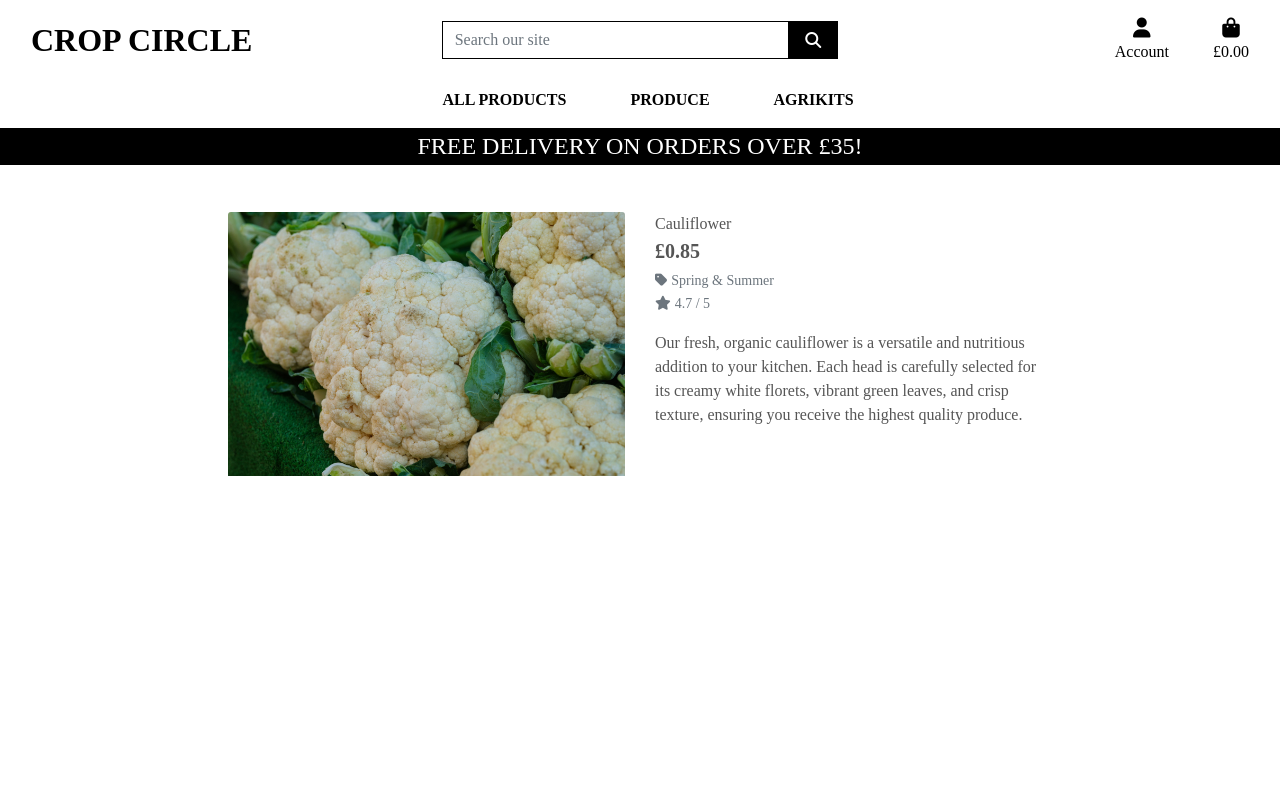
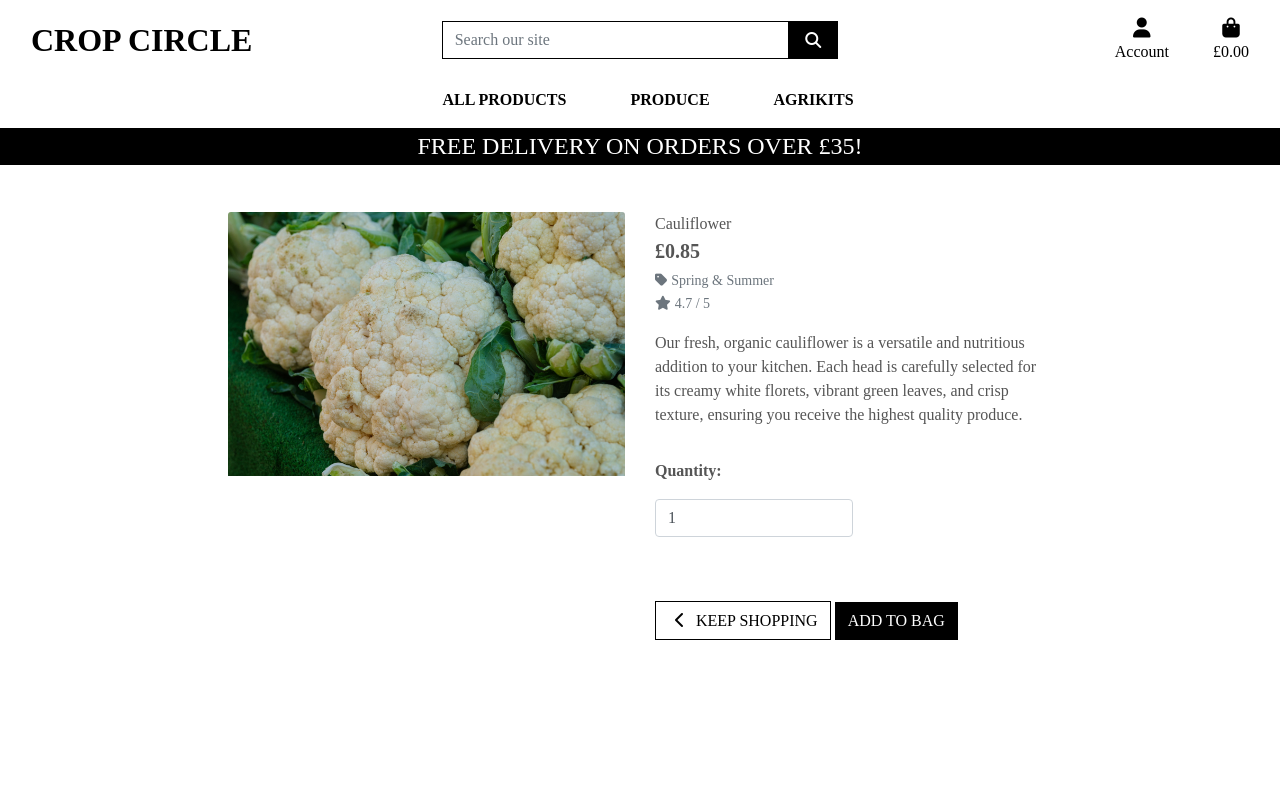
Before and after one commit to Al3x-G/Crop_Circle, a Django app: page /products/1 in a window 1280 px wide. Run offline with Django 3.2, Linux system fonts and the light colour scheme; data comes from the database, SQL or seed files in the repository; some libraries are stand-ins or nearby versions; some web fonts are replaced.

Commit message:
Add comments to code for more clarity, implement add to bag functionality, modify templates to include form for adding products

```diff
--- a/bag/urls.py
+++ b/bag/urls.py
@@ -1,6 +1,12 @@
 from django.urls import path
 from . import views
 
+# URLs configuration file,
+# maps specific URL patterns to corresponding views in the app.
+# This enables the application to respond appropriately,
+# when a user accesses certain paths
+
 urlpatterns = [
-    path('', views.view_bag, name='view_bag')
+    path('', views.view_bag, name='view_bag'),
+    path('add/<item_id>/', views.add_to_bag, name='add_to_bag'),
 ]
--- a/home/urls.py
+++ b/home/urls.py
@@ -1,5 +1,10 @@
 from django.urls import path
 from . import views
+
+# URLs configuration file,
+# maps specific URL patterns to corresponding views in the app.
+# This enables the application to respond appropriately,
+# when a user accesses certain paths
 
 urlpatterns = [
     path('', views.index, name='home')
--- a/products/templates/products/product_detail.html
+++ b/products/templates/products/product_detail.html
@@ -47,6 +47,42 @@
                         <small class="text-muted">No Rating</small>
                     {% endif %}
                     <p class="mt-3">{{ product.description }}</p>
+                    <form class="form" action="{% url 'add_to_bag' product.id %}" method="POST">
+                        <!-- CSRF token used, Django's cross-site request forgery protection -->
+                        {% csrf_token %}
+                        <div class="form-row">
+                            <div class="col-12">
+                                <!--
+                                This section allows the user to specify the quantity of a product.
+                                The input field is styled using Bootstrap classes, and its default value is set to 1.
+                                It includes validation to restrict the input to values between 1 and 99.
+                                The `data-item_id` and `id` attributes are dynamically set using the product's ID for easier identification and JavaScript interactivity.
+                                -->
+                                <p class="mt-3"><strong>Quantity:</strong></p>
+                                <div class="form-group w-50">
+                                    <div class="input-group">
+                                        <input class="form-control qty_input" type="number" name="quantity" value="1" min="1" max="99" data-item_id="{{ product.id }}" id="id_qty_{{ product.id }}">
+                                    </div>
+                                </div>
+                            </div>
+                            <!--
+                                Buttons for navigation and form submission:
+                                1. "Keep Shopping" button styled with Bootstrap, linking to the products page.
+                                2. "Add to Bag" button for submitting the form.
+                                Includes a hidden input to store the current page URL for redirection after form submission.
+                                -->
+                            <div class="col-12">
+                                <a href="{% url 'products' %}" class="btn btn-outline-black rounded-0 mt-5">
+                                    <span class="icon">
+                                        <i class="fas fa-chevron-left"></i>
+                                    </span>
+                                    <span class="text-uppercase">Keep Shopping</span>
+                                </a>
+                                <input type="submit" class="btn btn-black rounded-0 text-uppercase mt-5" value="Add to Bag">
+                            </div>
+                            <input type="hidden" name="redirect_url" value="{{ request.path }}">
+                        </div>
+                    </form>
                 </div>
             </div>
         </div>
--- a/products/urls.py
+++ b/products/urls.py
@@ -1,5 +1,10 @@
 from django.urls import path
 from . import views
+
+# URLs configuration file,
+# maps specific URL patterns to corresponding views in the app.
+# This enables the application to respond appropriately,
+# when a user accesses certain paths
 
 urlpatterns = [
     path('', views.all_products, name='products'),
--- a/static/css/base.css
+++ b/static/css/base.css
@@ -34,6 +34,20 @@ body {
     background: black;
     color: white;
     min-width: 260px;
+}
+
+/* Inverted version of custom black buttons */
+.btn-outline-black {
+    background: white;
+    color: black !important; /* !important overides link colours for anchor elements */
+    border: 1px solid black;
+}
+
+.btn-outline-black:hover,
+.btn-outline-black:active,
+.btn-outline-black:focus {
+    background: black;
+    color: white !important;
 }
 
 .btn-black {
```
Also changed, not shown: bag/views.py (+26 -2 lines).
